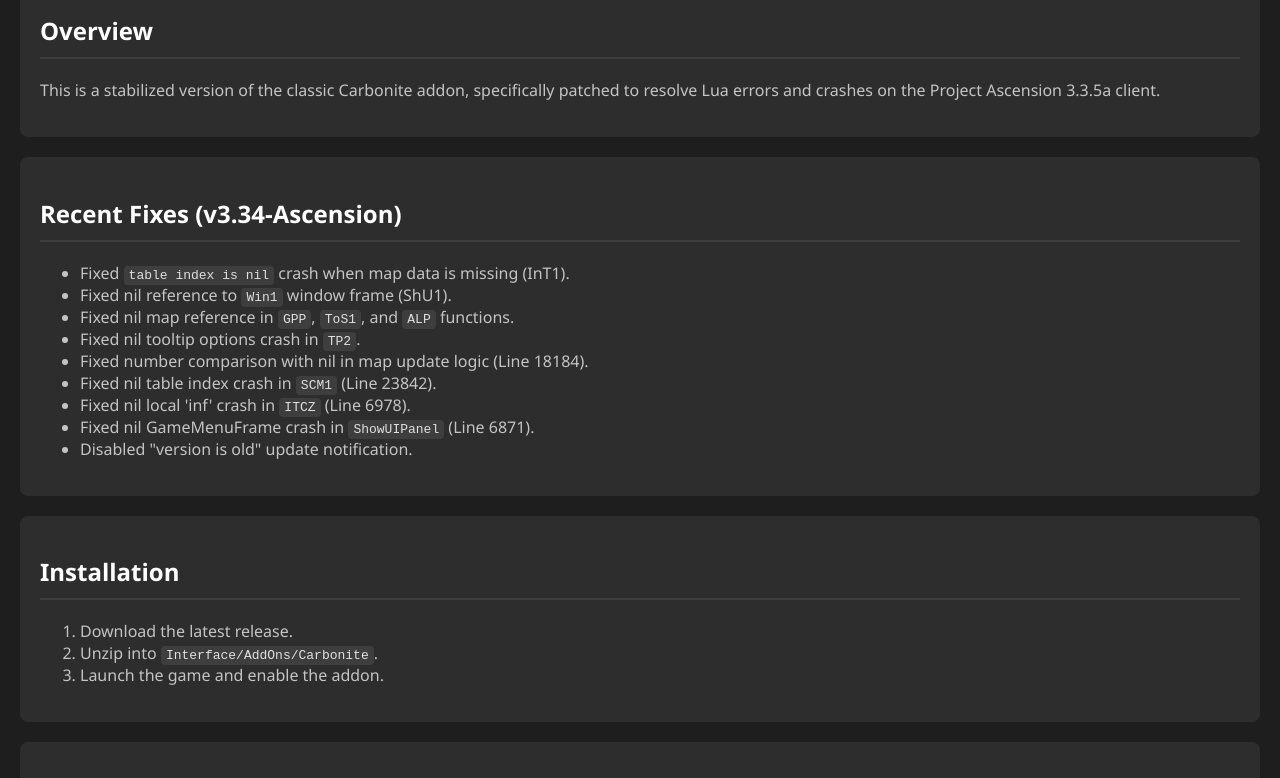
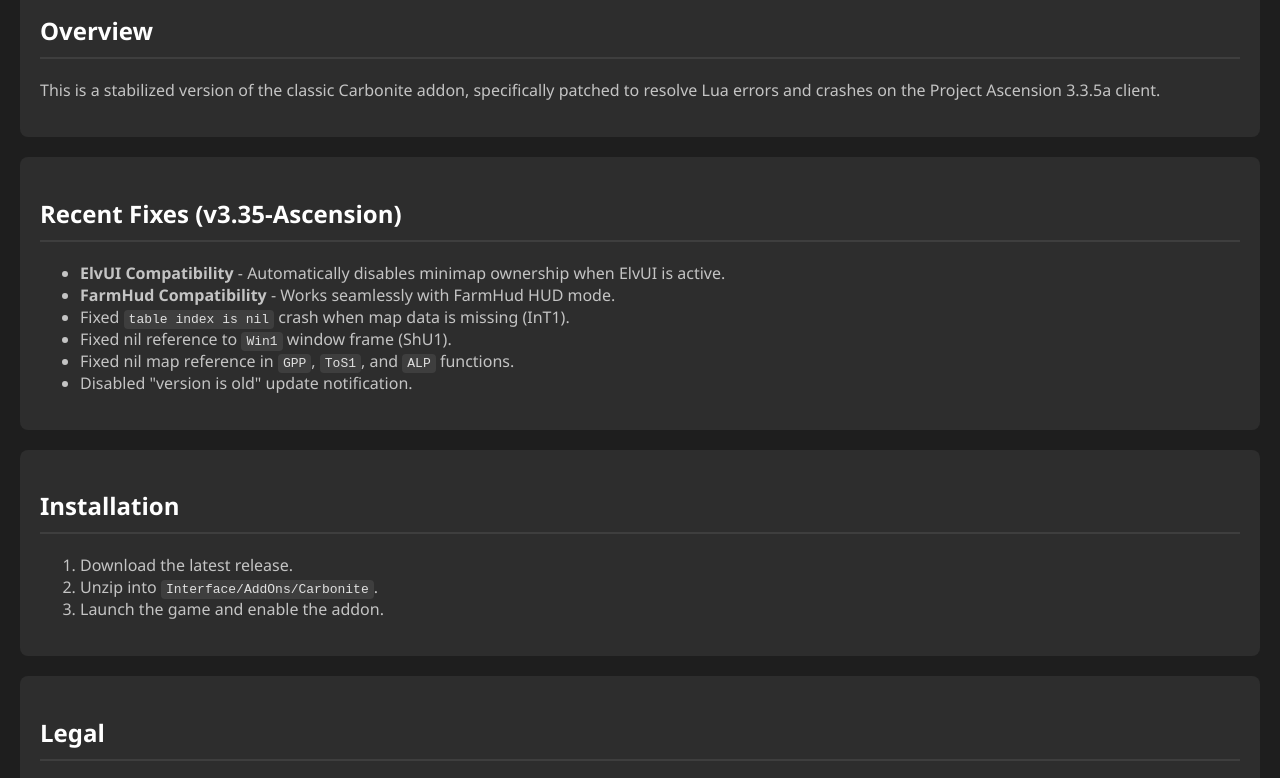
Before and after one commit to Xurkon/PA-Carbonite, a plain HTML site: page docs/index.html in a window 1280 px wide. Shown: the part 563-1341 px from the top of the page. Drawn offline with Linux system fonts and the light colour scheme.

Commit message:
v3.35.2: Update docs/index.html

```diff
--- a/docs/index.html
+++ b/docs/index.html
@@ -57,7 +57,7 @@
     <div class="section">
         <h1>Carbonite (Project Ascension Edition)</h1>
         <p>
-            <img src="https://img.shields.io/badge/Version-3.34--Ascension-green?style=for-the-badge" class="badge">
+            <img src="https://img.shields.io/badge/Version-3.35--Ascension-green?style=for-the-badge" class="badge">
             <img src="https://img.shields.io/badge/Game-Project%20Ascension-blue?style=for-the-badge" class="badge">
         </p>
         <p>Maintained by <strong>Xurkon</strong>.</p>
@@ -70,22 +70,16 @@
     </div>
 
     <div class="section">
-        <h2>Recent Fixes (v3.34-Ascension)</h2>
+        <h2>Recent Fixes (v3.35-Ascension)</h2>
         <ul>
+            <li><strong>ElvUI Compatibility</strong> - Automatically disables minimap ownership when ElvUI is active.
+            </li>
+            <li><strong>FarmHud Compatibility</strong> - Works seamlessly with FarmHud HUD mode.</li>
             <li>Fixed <code>table index is nil</code> crash when map data is missing (InT1).</li>
             <li>Fixed nil reference to <code>Win1</code> window frame (ShU1).</li>
             <li>Fixed nil map reference in <code>GPP</code>, <code>ToS1</code>, and <code>ALP</code> functions.</li>
-            <li>Fixed nil tooltip options crash in <code>TP2</code>.</li>
-            <li>Fixed number comparison with nil in map update logic (Line 18184).</li>
-            <li>Fixed nil table index crash in <code>SCM1</code> (Line 23842).</li>
-            <li>Fixed nil local 'inf' crash in <code>ITCZ</code> (Line 6978).</li>
-            <li>Fixed nil GameMenuFrame crash in <code>ShowUIPanel</code> (Line 6871).</li>
             <li>Disabled "version is old" update notification.</li>
-
         </ul>
-
-
-
     </div>
 
     <div class="section">
```
